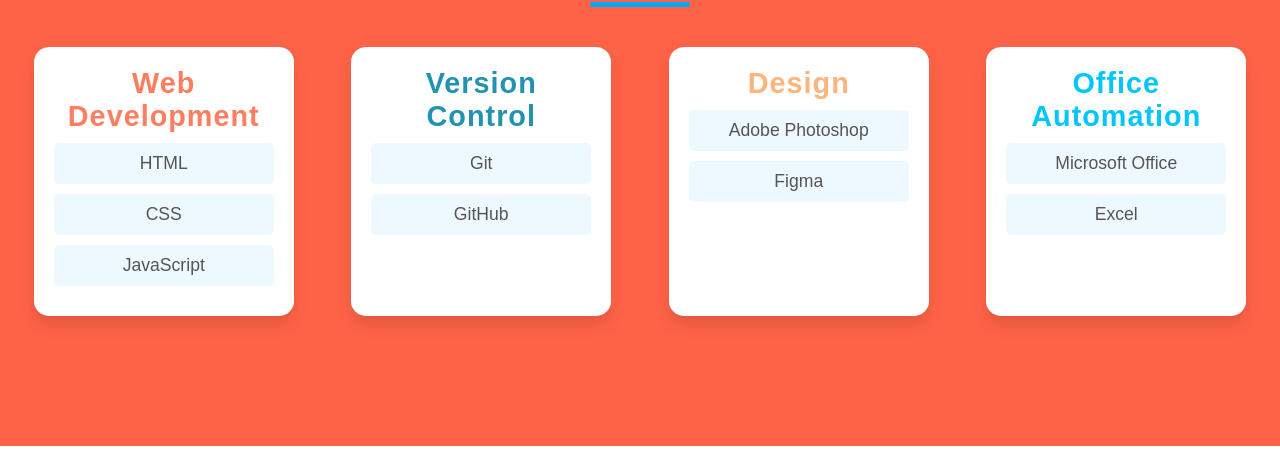
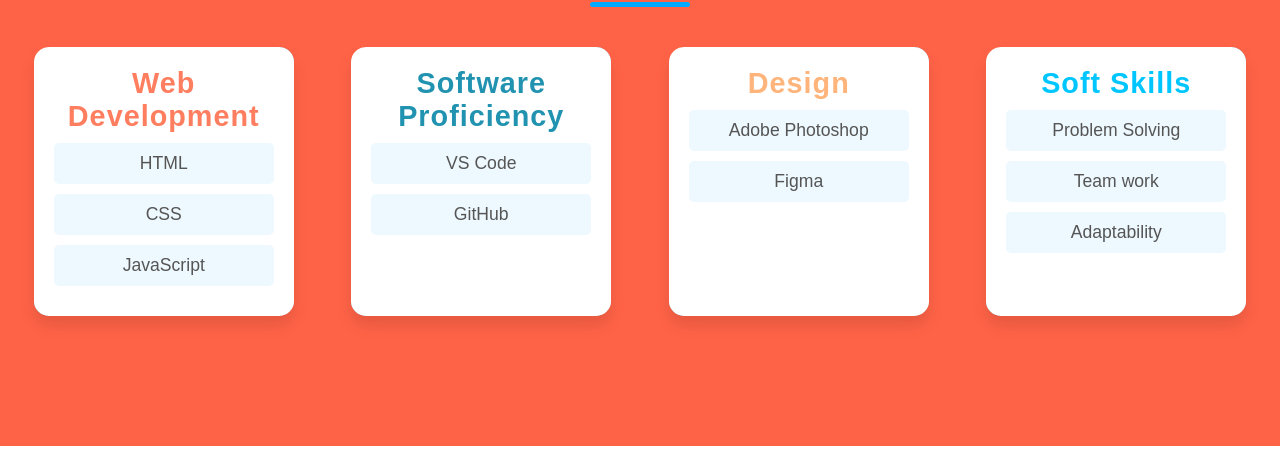
Before and after one commit to swathisundar22/portfolio0, a plain HTML site: page skills.html in a window 1280 px wide. Shown: the part 206-669 px from the top of the page. Drawn offline with Linux system fonts and the light colour scheme.

Commit message:
Update skills.html

```diff
--- a/skills.html
+++ b/skills.html
@@ -305,9 +305,9 @@
             </div>
 
             <div class="skill-box">
-                <h3>Version Control</h3>
+                <h3>Software Proficiency</h3>
                 <ul class="skill-list">
-                    <li>Git</li>
+                    <li>VS Code</li>
                     <li>GitHub</li>
                 </ul>
             </div>
@@ -321,10 +321,11 @@
             </div>
 
             <div class="skill-box">
-                <h3>Office Automation</h3>
+                <h3>Soft Skills</h3>
                 <ul class="skill-list">
-                    <li>Microsoft Office</li>
-                    <li>Excel</li>
+                    <li>Problem Solving</li>
+                    <li>Team work</li>
+                    <li>Adaptability</li>
                 </ul>
             </div>
         </div>
```
